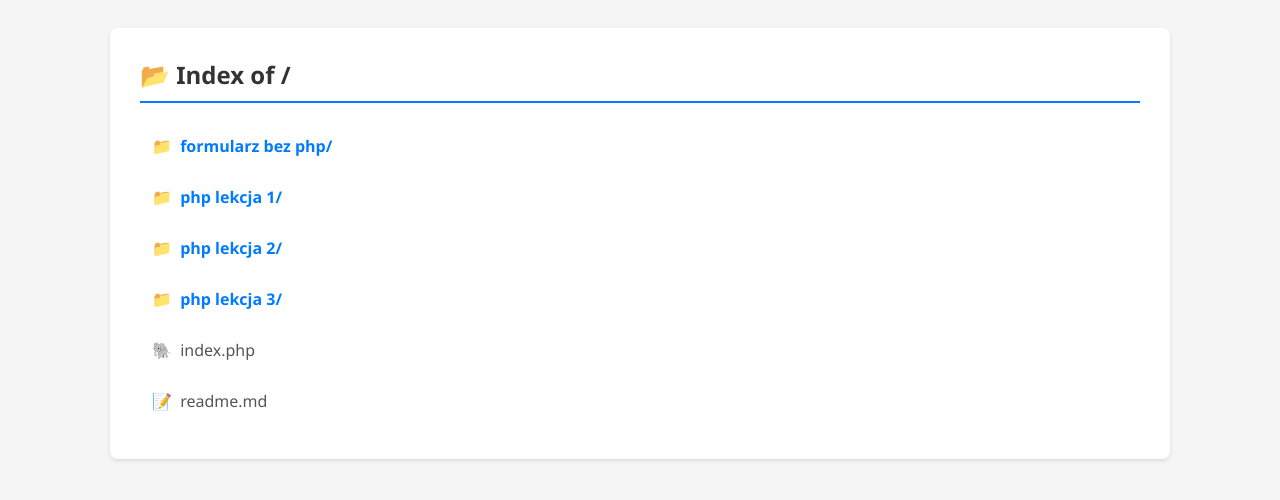
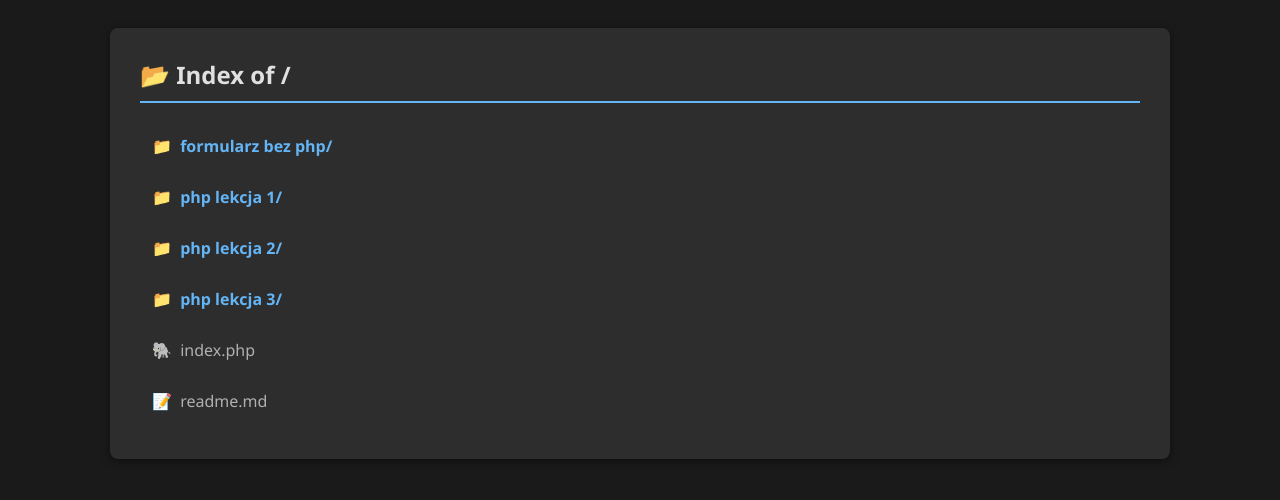
Before and after one commit to JanDziaslo/wytryszki, a PHP site: page / in a window 1280 px wide. Shown: the top 500 px of the page. Run offline with PHP 8.4, Linux system fonts and the light colour scheme.

Commit message:
ciemny motyw

```diff
--- a/index.php
+++ b/index.php
@@ -27,7 +27,7 @@ if (realpath($requestedPath) === __FILE__) {
 if (!file_exists($requestedPath)) {
     http_response_code(404);
     echo "<!DOCTYPE html><html><head><meta charset='UTF-8'><title>404 Not Found</title>";
-    echo "<style>body{font-family:Arial;padding:40px;background:#f5f5f5;}h1{color:#e74c3c;}</style></head>";
+    echo "<style>body{font-family:Arial;padding:40px;background:#1a1a1a;color:#e0e0e0;}h1{color:#ff6b6b;}a{color:#64b5f6;}</style></head>";
     echo "<body><h1>404 - Nie znaleziono</h1>";
     echo "<p>Plik <strong>" . htmlspecialchars($requestUri) . "</strong> nie istnieje.</p>";
     echo "<a href='/'>← Powrót do głównej</a></body></html>";
@@ -40,7 +40,8 @@ $realRequested = realpath($requestedPath);
 
 if ($realRequested === false || strpos($realRequested, $realBase) !== 0) {
     http_response_code(403);
-    echo "<!DOCTYPE html><html><head><meta charset='UTF-8'><title>403 Forbidden</title></head>";
+    echo "<!DOCTYPE html><html><head><meta charset='UTF-8'><title>403 Forbidden</title>";
+    echo "<style>body{font-family:Arial;padding:40px;background:#1a1a1a;color:#e0e0e0;}h1{color:#ff6b6b;}</style></head>";
     echo "<body><h1>403 - Zabroniony dostęp</h1></body></html>";
     exit;
 }
@@ -81,7 +82,8 @@ if (is_dir($realRequested)) {
 
     if ($items === false) {
         http_response_code(403);
-        echo "<!DOCTYPE html><html><head><meta charset='UTF-8'><title>403 Forbidden</title></head>";
+        echo "<!DOCTYPE html><html><head><meta charset='UTF-8'><title>403 Forbidden</title>";
+        echo "<style>body{font-family:Arial;padding:40px;background:#1a1a1a;color:#e0e0e0;}h1{color:#ff6b6b;}</style></head>";
         echo "<body><h1>403 - Brak dostępu</h1></body></html>";
         exit;
     }
@@ -91,15 +93,15 @@ if (is_dir($realRequested)) {
     echo "<meta name='viewport' content='width=device-width, initial-scale=1.0'>";
     echo "<title>Index of " . htmlspecialchars($requestUri) . "</title>";
     echo "<style>";
-    echo "body { font-family: 'Segoe UI', Arial, sans-serif; padding: 20px; background: #f5f5f5; }";
-    echo ".container { max-width: 1000px; margin: 0 auto; background: white; padding: 30px; border-radius: 8px; box-shadow: 0 2px 4px rgba(0,0,0,0.1); }";
-    echo "h2 { color: #333; border-bottom: 2px solid #007bff; padding-bottom: 10px; margin-top: 0; }";
-    echo "a { display: block; padding: 12px; margin: 5px 0; text-decoration: none; color: #007bff; border-radius: 4px; transition: all 0.2s; }";
-    echo "a:hover { background: #f0f8ff; transform: translateX(5px); }";
+    echo "body { font-family: 'Segoe UI', Arial, sans-serif; padding: 20px; background: #1a1a1a; }";
+    echo ".container { max-width: 1000px; margin: 0 auto; background: #2d2d2d; padding: 30px; border-radius: 8px; box-shadow: 0 2px 8px rgba(0,0,0,0.5); }";
+    echo "h2 { color: #e0e0e0; border-bottom: 2px solid #64b5f6; padding-bottom: 10px; margin-top: 0; }";
+    echo "a { display: block; padding: 12px; margin: 5px 0; text-decoration: none; color: #64b5f6; border-radius: 4px; transition: all 0.2s; }";
+    echo "a:hover { background: #3a3a3a; transform: translateX(5px); }";
     echo ".folder { font-weight: bold; }";
-    echo ".file { color: #555; }";
-    echo ".parent { color: #666; background: #f8f9fa; margin-bottom: 15px; font-weight: bold; }";
-    echo "hr { border: none; border-top: 1px solid #ddd; margin: 20px 0; }";
+    echo ".file { color: #b0b0b0; }";
+    echo ".parent { color: #90caf9; background: #383838; margin-bottom: 15px; font-weight: bold; }";
+    echo "hr { border: none; border-top: 1px solid #444; margin: 20px 0; }";
     echo ".icon { display: inline-block; width: 24px; }";
     echo "</style></head><body><div class='container'>";
     echo "<h2>📂 Index of " . htmlspecialchars($requestUri) . "</h2>";
@@ -190,6 +192,7 @@ if (is_dir($realRequested)) {
 
 // Jeśli dotarliśmy tutaj - coś poszło nie tak
 http_response_code(500);
-echo "<!DOCTYPE html><html><head><meta charset='UTF-8'><title>500 Internal Server Error</title></head>";
+echo "<!DOCTYPE html><html><head><meta charset='UTF-8'><title>500 Internal Server Error</title>";
+echo "<style>body{font-family:Arial;padding:40px;background:#1a1a1a;color:#e0e0e0;}h1{color:#ff6b6b;}</style></head>";
 echo "<body><h1>500 - Błąd serwera</h1></body></html>";
 ?>
```
